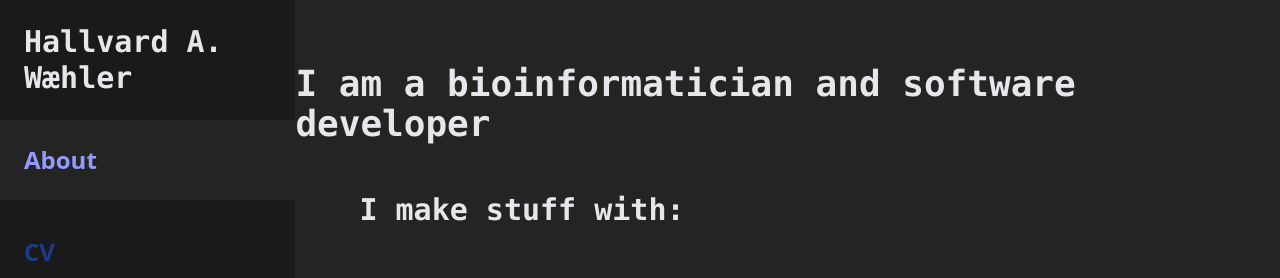
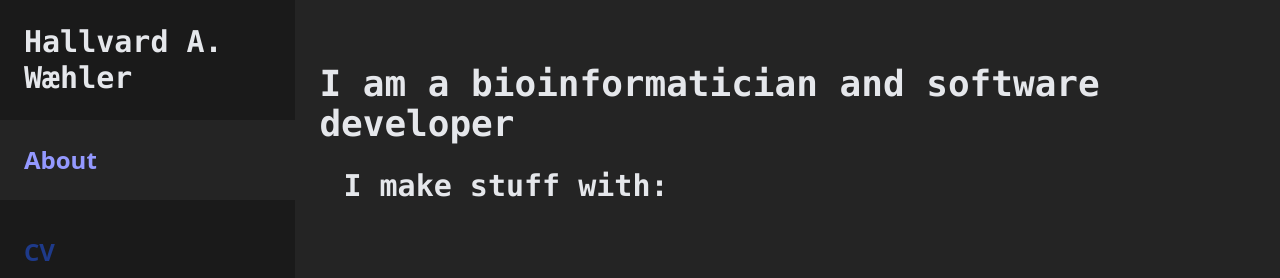
Before and after one commit to hallvaaw/homepage, a Vue app: page / in a window 1280 px wide. Shown: the top 278 px of the page. Built offline with nearby package versions, Linux system fonts and the light colour scheme.

Commit message:
added hover effects and adjusted margins

```diff
--- a/src/App.vue
+++ b/src/App.vue
@@ -3,12 +3,12 @@
         <aside class="bg-verydarkGray w-96 h-screen">
             <h1 class="text-gray-200 font-mono font-bold text-3xl m-6">Hallvard A. Wæhler</h1>
             <ul class="space-y-3">
-                <li @click="openAboutComp()" class="text-2xl font-bold p-6 hover:text-darkPurple hover:cursor-pointer" :class="AboutComp == true ? 'text-darkPurple bg-darkGray': 'text-blue-900'">About</li>
-                <li @click="openCVComp()" class="text-2xl font-bold p-6 hover:text-darkPurple hover:cursor-pointer" :class="CVComp == true ? 'text-darkPurple bg-darkGray': 'text-blue-900'">CV</li>
+                <li @click="openAboutComp()" class="text-2xl font-bold p-6 hover:text-darkPurple hover:cursor-pointer hover:duration-150" :class="AboutComp == true ? 'text-darkPurple bg-darkGray': 'text-blue-900'">About</li>
+                <li @click="openCVComp()" class="text-2xl font-bold p-6 hover:text-darkPurple hover:cursor-pointer hover:duration-150" :class="CVComp == true ? 'text-darkPurple bg-darkGray': 'text-blue-900'">CV</li>
             </ul>
             <div class="space-y-2 space-x-6 m-6 mt-20">
-                <a class="text-darkPurple text-lg hover:text-blue-900" href="https://github.com/hallvaaw" target="_blank" rel="noopener noreferrer">GitHub</a>
-                <a class="text-darkPurple text-lg hover:text-blue-900" href="https://www.linkedin.com/in/hallvard-austin-wæhler/" target="_blank" rel="noopener noreferrer">LinkedIn</a>
+                <a class="text-darkPurple text-lg hover:text-blue-900 hover:duration-150" href="https://github.com/hallvaaw" target="_blank" rel="noopener noreferrer">GitHub</a>
+                <a class="text-darkPurple text-lg hover:text-blue-900 hover:duration-150" href="https://www.linkedin.com/in/hallvard-austin-wæhler/" target="_blank" rel="noopener noreferrer">LinkedIn</a>
             </div>
         </aside>
         <section class="bg-darkGray w-screen" v-if="AboutComp == true">
--- a/src/components/AboutPage.vue
+++ b/src/components/AboutPage.vue
@@ -1,7 +1,7 @@
 <template>
-    <h1 class="text-4xl text-gray-200 font-bold font-mono mt-16">I am a bioinformatician and software developer</h1>
+    <h1 class="text-4xl text-gray-200 font-bold font-mono mt-16 ml-6">I am a bioinformatician and software developer</h1>
     <article>
-        <h2 class="text-3xl text-gray-200 font-bold font-mono ml-16 mt-12">I make stuff with: {{ hoverTitle }}</h2>
+        <h2 class="text-3xl text-gray-200 font-bold font-mono ml-12 mt-6">I make stuff with: {{ hoverTitle }}</h2>
         <table class="m-12 mt-20 xl:ml-56">
             <tr>
                 <td @mouseover="onHover('Python')" class="border-8 border-darkGray"><img class="bg-gray-200 h-20 w-20 xl:h-36 xl:w-36 hover:bg-darkGray hover:duration-100" src="../assets/python-svgrepo-com.svg" title="Python" alt="Python"></td>
```
